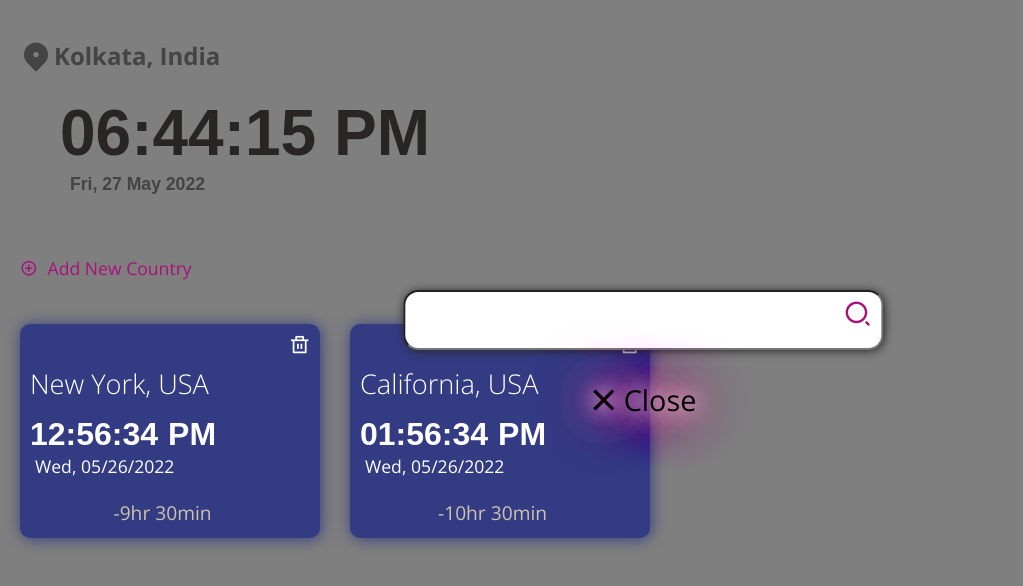
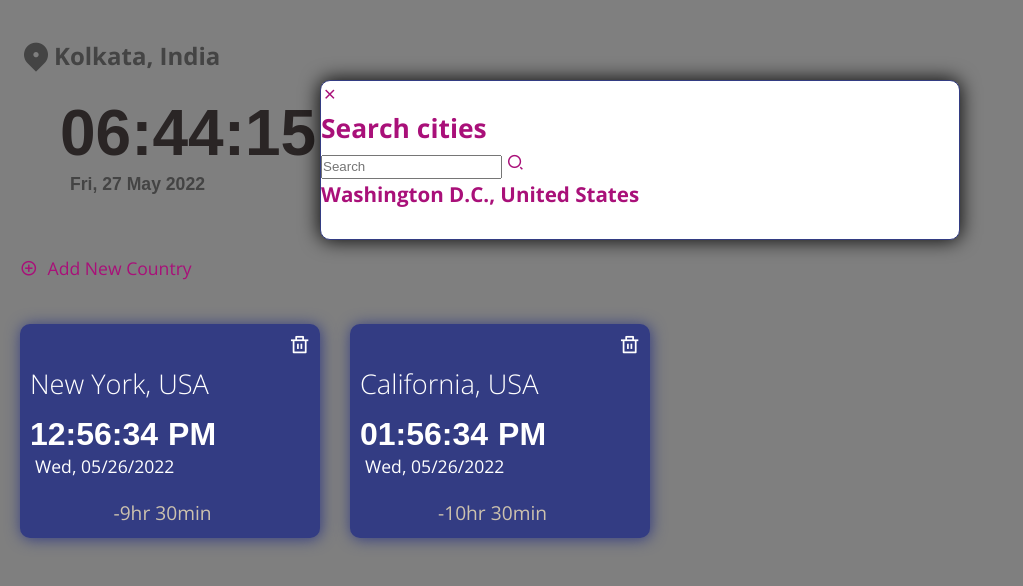
Before and after one commit to adarshb07/WorldClock, a plain HTML site: page index.html in a window 1280 px wide. Both pictures are taken after a click on the element "Add New Country". Shown: the whole page, without its empty margins (0-1023 px from the left). Drawn offline with nearby package versions, Linux system fonts and the light colour scheme; a web font is replaced by a local one.

Commit message:
Some changes done

```diff
--- a/assets/style.css
+++ b/assets/style.css
@@ -128,57 +128,16 @@ main{
     color: #CDC2AE;
 }
 .add-country{
+    width: 50%;
     position: absolute;
-    top: 40%;
+    background-color: white;
+    display: none;
+    height: 20vh;
+    z-index: 10;
     left: 50%;
+    top: 20%;
     transform: translate(-50%,-50%);
-    z-index: 10;
-    display: flex;
-    align-items: center;
-    display: none;
+    border-radius: 10px;
+    border: 1px solid #333C83;
+    box-shadow: 0px 0px 20px #030303;
 }
-.add-country input[type="text"]{
-    box-shadow: 1px 1px 10px var(--black);
-    min-width: 60vh ;
-    padding: 10px 20px;
-    border-radius: 15px;
-    font-size: 1.5rem;
-}
-.search-ico{
-    font-size: 1.8rem;
-    margin-left: -40px;
-}
-*:focus{
-    outline: none;
-}
-.controller i:hover,.controller span:hover{
-    cursor: pointer;
-    color: var(--add-text);
-}
-.close{
-    position: absolute;
-    top: 10vh;
-    left: 50%;
-    transform: translateX(-50%);
-    font-size: 2rem;
-    color: black;
-    display: flex;
-    align-items: center;
-    -webkit-animation: glow 1s ease-in-out infinite alternate;
-    -moz-animation: glow 1s ease-in-out infinite alternate;
-    animation: glow 1s ease-in-out infinite alternate;
-}
-.close-ico{
-    font-size: 2.5rem;
-}
-.text-close{
-    font-size: 1.8rem;
-}
-@keyframes glow {
-    from {
-      text-shadow: 0 0 10px #fff, 0 0 20px #fff, 0 0 30px #e60073, 0 0 40px #e60073, 0 0 50px #e60073, 0 0 60px #e60073, 0 0 70px #e60073;
-    }
-    to {
-      text-shadow: 0 0 20px #fff, 0 0 30px #ff4da6, 0 0 40px #ff4da6, 0 0 50px #ff4da6, 0 0 60px #ff4da6, 0 0 70px #ff4da6, 0 0 80px #ff4da6;
-    }
-}
--- a/index.html
+++ b/index.html
@@ -24,12 +24,23 @@
         <div class="controller">
             <i class="ri-add-circle-line" data-btn="show-add-new" onclick="showAdd()"></i><span data-btn="show-add-new" onclick="showAdd()">Add New Country</span>
             <div class="add-country" data-show="search-menu">
-                <span class="close"  onclick="closeSearch()">
-                    <i class="ri-close-line close-ico"></i>
-                    <span class="text-close">Close</span>
-                </span>
-                <input type="text" id="search" data-search="country">
-                <i class="ri-search-2-line search-ico"></i>
+                <div class="add-country-inner">
+                    <span class="close"  onclick="closeSearch()">
+                        <i class="ri-close-line close-ico"></i>
+                    </span>
+                        <div>
+                            <h2>Search cities</h2>
+                        </div>
+                        <div class="search-box">
+                            <input type="text" placeholder="Search" class="search-input" onkeyup="searchCity(this.value)">
+                        <i class="ri-search-2-line search-ico"></i>
+                        </div>
+                        <div>
+                            <div>
+                                <h3>Washington D.C., United States</h3>
+                            </div>
+                        </div>
+                </div>
             </div>
         </div>
 
```
